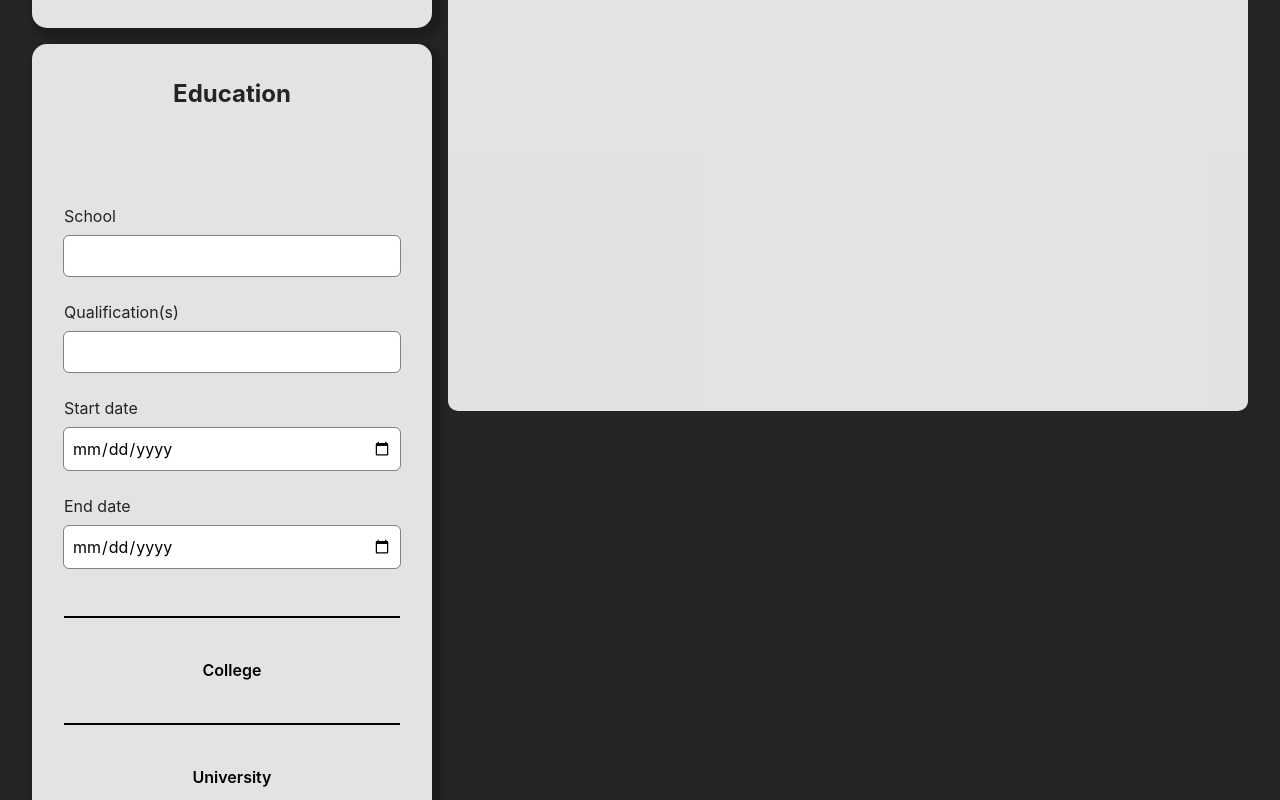
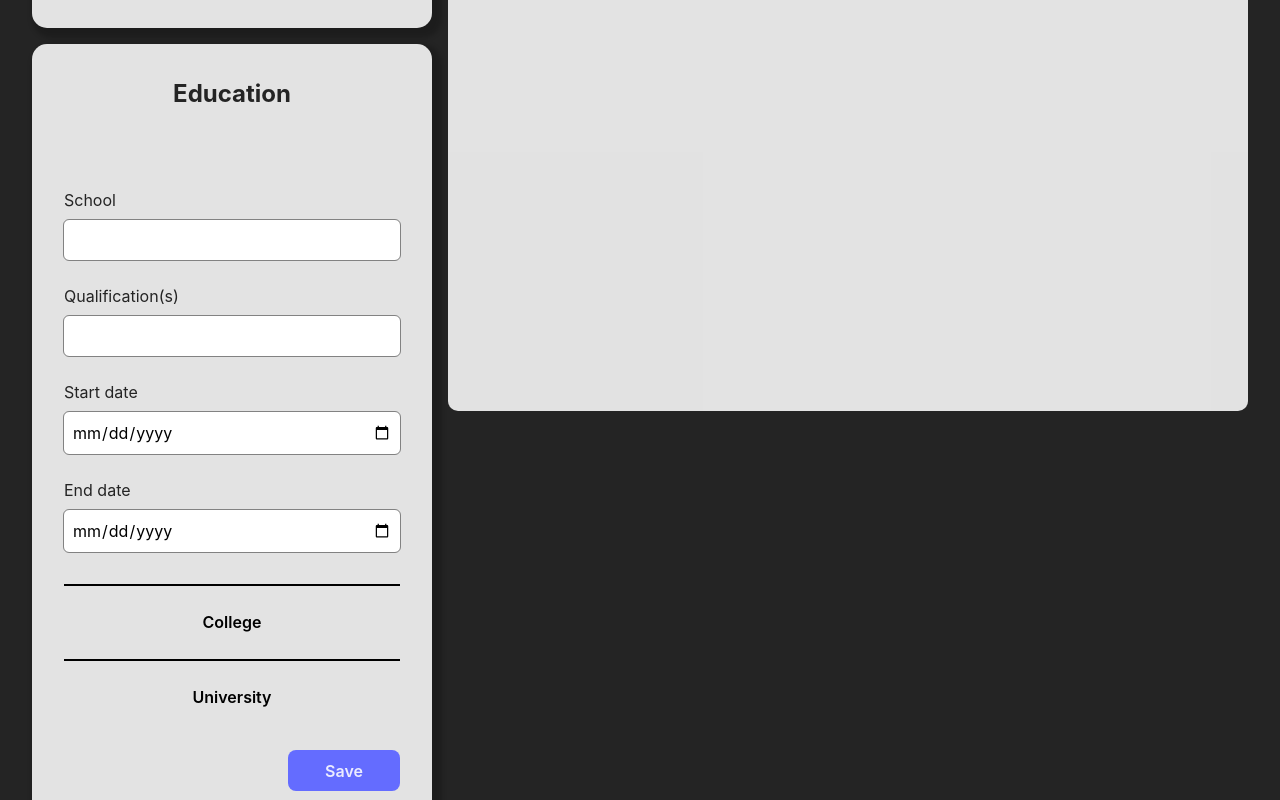
Before and after one commit to rubicon2/odin-cv-app, a React (Vite) app: page / in a window 1280 px wide. Shown: the part 480-1280 px from the top of the page. Built offline with nearby package versions, Linux system fonts and the light colour scheme.

Commit message:
Fix spacing of accordion elements

```diff
--- a/src/Accordion/index.css
+++ b/src/Accordion/index.css
@@ -1,13 +1,14 @@
-.accordion-item {
+.accordion {
   display: flex;
   flex-direction: column;
+}
+
+.accordion-item {
   border-bottom: 2px solid black;
-
-  padding: 2rem 0;
+  padding: 1rem 0;
 }
 
 .accordion-item:last-of-type {
-  padding-bottom: 1rem;
   border: none;
 }
 
```
